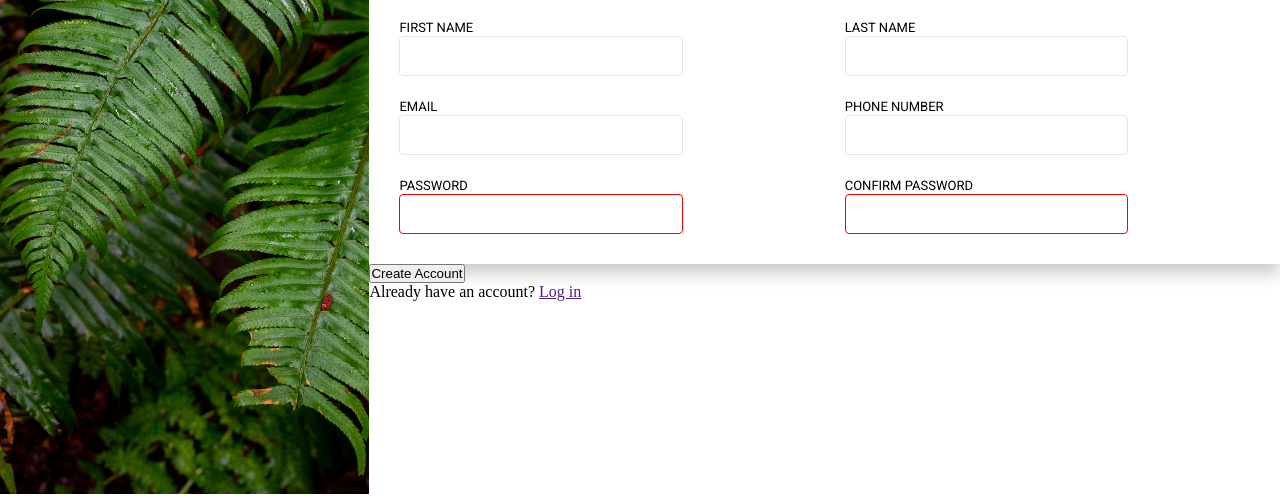
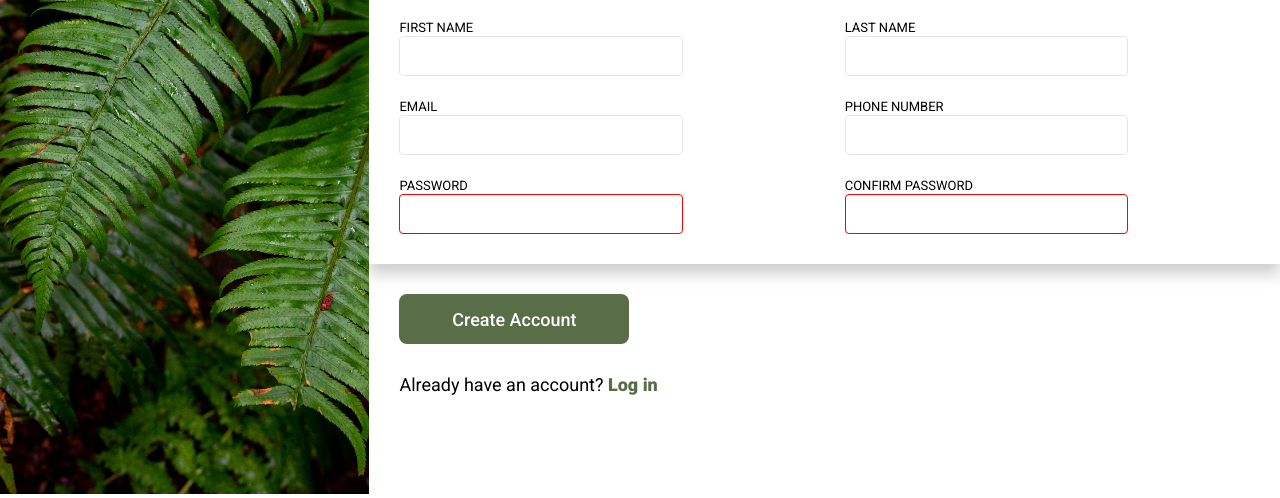
Before and after one commit to Ronald116/HTML-CSS-JAVASCRIPT, a plain HTML site: page theOdenProject/03_Sign-up_Form/index.html in a window 1280 px wide. Shown: the part 306-804 px from the top of the page. Drawn offline with Linux system fonts and the light colour scheme; a web font is replaced by a local one.

Commit message:
create account btn css completed

```diff
--- a/theOdenProject/03_Sign-up_Form/styles.css
+++ b/theOdenProject/03_Sign-up_Form/styles.css
@@ -1,6 +1,11 @@
 @import url(https://db.onlinewebfonts.com/c/7d460b18433753a097e5bc2bad7c8dd9?family=Norse+Bold);
 
 @import url(https://fonts.googleapis.com/css2?family=Roboto:ital,wght@0,100;0,300;0,400;0,500;0,700;0,900;1,100;1,300;1,400;1,500;1,700;1,900&display=swap);
+
+
+:root {
+    --padding: 30px;
+}
 
 * {
     margin: 0;
@@ -13,7 +18,6 @@
     display: flex;
     justify-content: space-between;
     /*align-items: center;*/
-    height: 100%;
 
 }
 
@@ -71,7 +75,7 @@
 }
 
 .intro-section p {
-    padding: 30px;
+    padding: var(--padding);
     color: black;
     font-weight: bold;
     font-family: "roboto";
@@ -93,7 +97,7 @@
     flex-wrap: wrap;
     justify-content: space-between;
     gap: 20px;
-    padding: 30px;
+    padding: var(--padding);
     font-family: "roboto", sans-serif;
     box-shadow: 0px 10px 15px rgba(0, 0, 0, 0.2);
 }
@@ -134,3 +138,33 @@ input:focus {
 #confirm-password:invalid {
     border: solid 1px red;
 }
+
+/* create account button */
+.create-account-section {
+    padding: var(--padding);
+}
+
+.create-account-btn {
+    width: 230px;
+    height: 50px;
+    color: white;
+    background-color: #596D48;
+    border: none;
+    border-radius: 8px;
+    font-family: "roboto", sans-serif;
+    font-size: large;
+    font-weight: 500;
+    margin-bottom: 0;
+}
+
+.create-account-section p {
+    margin-top: 30px;
+    font-family: "roboto";
+    font-size: 18px;
+}
+
+.create-account-section p>a {
+    text-decoration: none;
+    color: #596D48;
+    font-weight: 900;
+}
```
